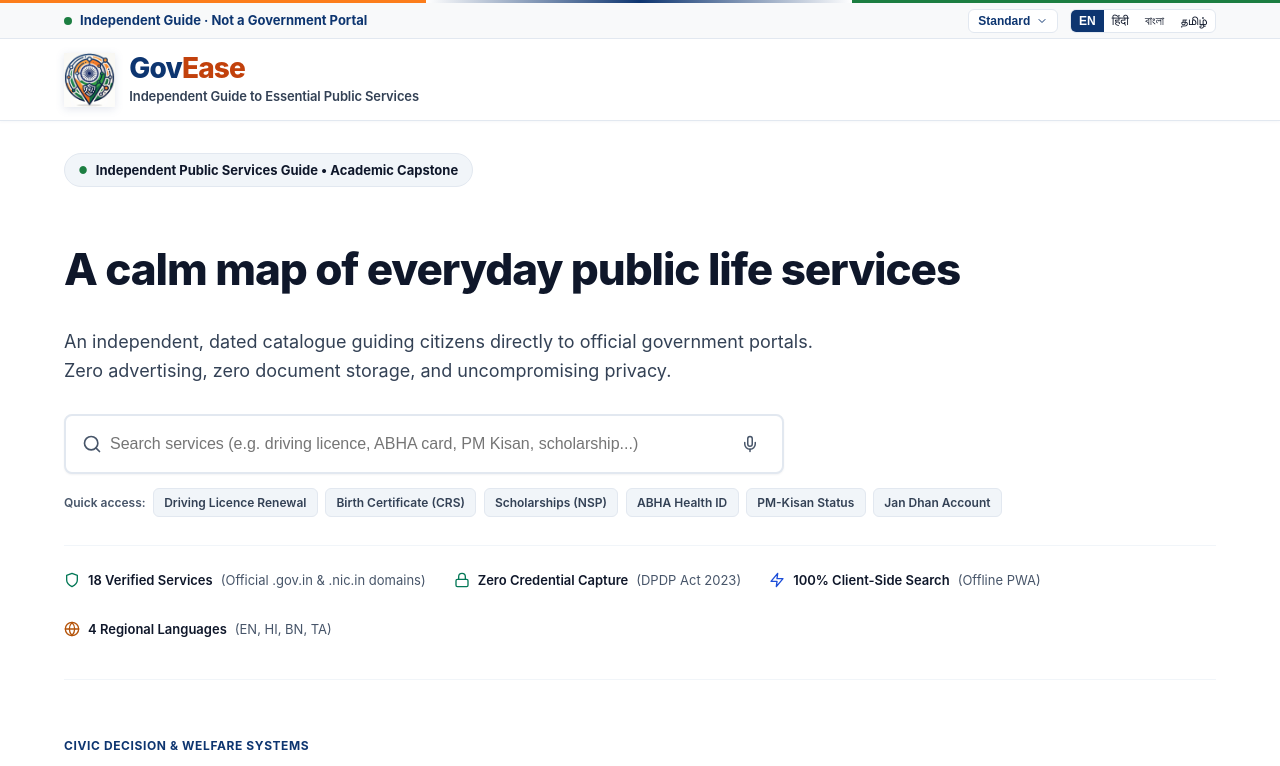
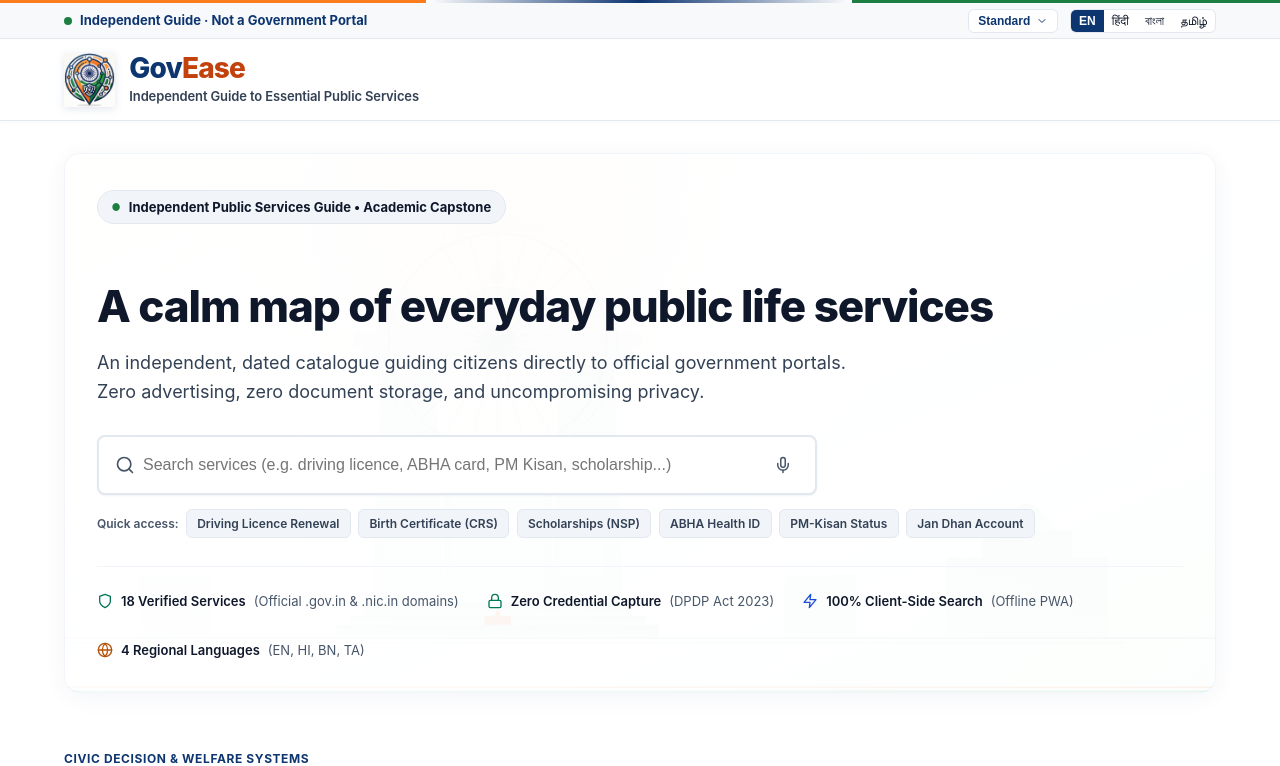
Before and after one commit to Anirban4ru/GovEase, a Next.js app: page / in a window 1280 px wide. Shown: the top 766 px of the page. Built offline with nearby package versions, Linux system fonts and the light colour scheme.

Commit message:
fix(navigation): resolve 404 on quick access links, add Vercel edge redirects, and embed offline India heritage backdrop

```diff
--- a/public/sw.js
+++ b/public/sw.js
@@ -19,6 +19,7 @@ const PRECACHE_ASSETS = [
   "/icons/icon-192.svg",
   "/icons/icon-512.svg",
   "/icons/icon-maskable.svg",
+  "/india-heritage-monuments.svg",
 ];
 
 // Install: pre-cache application shell
--- a/src/app/page.tsx
+++ b/src/app/page.tsx
@@ -251,18 +251,41 @@ function HomeContent() {
         </div>
       )}
 
-      {/* HERO SECTION: Authoritative Full-Width Civic Architecture */}
+      {/* HERO SECTION: Authoritative Full-Width Civic Architecture with India Landmark Atmosphere */}
       <section
         style={{
           display: "flex",
           flexDirection: "column",
           alignItems: "flex-start",
           marginBottom: "3.5rem",
-          paddingBottom: "2.5rem",
-          borderBottom: "1px solid var(--color-border-subtle)",
+          padding: "2.25rem 2rem 2rem 2rem",
+          border: "1px solid var(--color-border-subtle, #e2e8f0)",
+          borderRadius: "var(--radius-xl, 16px)",
           width: "100%",
-        }}
-      >
+          position: "relative",
+          overflow: "hidden",
+          backgroundImage: "url('/india-heritage-monuments.svg')",
+          backgroundRepeat: "no-repeat",
+          backgroundPosition: "bottom right",
+          backgroundSize: "cover",
+          backgroundColor: "#ffffff",
+          boxShadow: "0 4px 24px rgba(13, 53, 112, 0.05)",
+        }}
+      >
+        {/* Subtle Ambient Scrim ensuring AAA Contrast & Clarity */}
+        <div
+          style={{
+            position: "absolute",
+            inset: 0,
+            background:
+              "linear-gradient(135deg, rgba(255, 255, 255, 0.95) 0%, rgba(255, 255, 255, 0.9) 50%, rgba(255, 255, 255, 0.78) 100%)",
+            pointerEvents: "none",
+            zIndex: 0,
+          }}
+          aria-hidden="true"
+        />
+
+        <div style={{ position: "relative", zIndex: 1, width: "100%" }}>
           {/* Academic Capstone & Civic Guide Badge */}
           <div
             style={{
@@ -356,12 +379,12 @@ function HomeContent() {
               {locale === "hi" ? "त्वरित खोज:" : "Quick access:"}
             </span>
             {[
-            { label: "Driving Licence Renewal", href: "/services/driving-licence-renewal" },
-            { label: "Birth Certificate (CRS)", href: "/services/birth-certificate-crs" },
-            { label: "Scholarships (NSP)", href: "/services/national-scholarship-portal" },
-            { label: "ABHA Health ID", href: "/services/abha-health-id" },
-            { label: "PM-Kisan Status", href: "/services/pm-kisan-samman-nidhi" },
-            { label: "Jan Dhan Account", href: "/services/pm-jan-dhan-yojana-account" },
+              { label: "Driving Licence Renewal", href: "/services/driving-licence-renewal/" },
+              { label: "Birth Certificate (CRS)", href: "/services/birth-certificate-crs/" },
+              { label: "Scholarships (NSP)", href: "/services/nsp-scholarship-discovery/" },
+              { label: "ABHA Health ID", href: "/services/create-abha-id/" },
+              { label: "PM-Kisan Status", href: "/services/pm-kisan-status/" },
+              { label: "Jan Dhan Account", href: "/services/pm-jan-dhan-yojana-account/" },
             ].map((chip) => (
               <Link
                 key={chip.href}
@@ -487,6 +510,7 @@ function HomeContent() {
               <span style={{ color: "var(--color-content-tertiary)" }}>(EN, HI, BN, TA)</span>
             </div>
           </div>
+        </div>
       </section>
 
       {/* CIVIC DECISION & NAVIGATION ARCHITECTURE (Structured Command Center) */}
--- a/src/components/GoalPhrasedGrid.tsx
+++ b/src/components/GoalPhrasedGrid.tsx
@@ -251,7 +251,7 @@ export function GoalPhrasedGrid() {
           return (
             <Link
               key={goal.serviceId}
-              href={`/services/${goal.serviceId}`}
+              href={`/services/${goal.serviceId}/`}
               className="civic-card-interactive"
               style={{
                 display: "flex",
--- a/src/components/SearchBar.tsx
+++ b/src/components/SearchBar.tsx
@@ -2,6 +2,7 @@
 
 import React, { useState, useRef, useEffect } from "react";
 import { useRouter } from "next/navigation";
+import Link from "next/link";
 import { searchServices } from "../lib/search";
 import { useTranslation } from "../context/I18nContext";
 
@@ -152,7 +153,7 @@ export function SearchBar({
       if (selectedIndex >= 0 && selectedIndex < results.length) {
         const target = results[selectedIndex];
         if (target) {
-          router.push(`/services/${target.service.id}`);
+          router.push(`/services/${target.service.id}/`);
           setIsDismissed(true);
         }
       } else {
@@ -387,21 +388,25 @@ export function SearchBar({
                 id={`search-opt-${item.service.id}`}
                 role="option"
                 aria-selected={isSelected}
-                onClick={() => {
-                  router.push(`/services/${item.service.id}`);
-                  setIsDismissed(true);
-                }}
                 onMouseEnter={() => setSelectedIndex(idx)}
                 style={{
-                  padding: "0.75rem 1rem",
-                  cursor: "pointer",
                   backgroundColor: isSelected ? "var(--color-brand-primary-subtle)" : "transparent",
                   borderLeft: isSelected
                     ? "3px solid var(--color-brand-primary)"
                     : "3px solid transparent",
+                }}
+              >
+                <Link
+                  href={`/services/${item.service.id}/`}
+                  onClick={() => setIsDismissed(true)}
+                  style={{
                     display: "flex",
                     flexDirection: "column",
                     gap: "0.2rem",
+                    padding: "0.75rem 1rem",
+                    textDecoration: "none",
+                    color: "inherit",
+                    cursor: "pointer",
                   }}
                 >
                   <div
@@ -437,6 +442,7 @@ export function SearchBar({
                   <span style={{ fontSize: "0.8125rem", color: "var(--color-content-secondary)" }}>
                     {goal}
                   </span>
+                </Link>
               </li>
             );
           })}
```
Also changed, not shown: src/app/not-found.tsx (+63 -1 lines), public/india-heritage-monuments.svg (added), vercel.json (added). Lines whose indentation alone changed are shown as unchanged.
